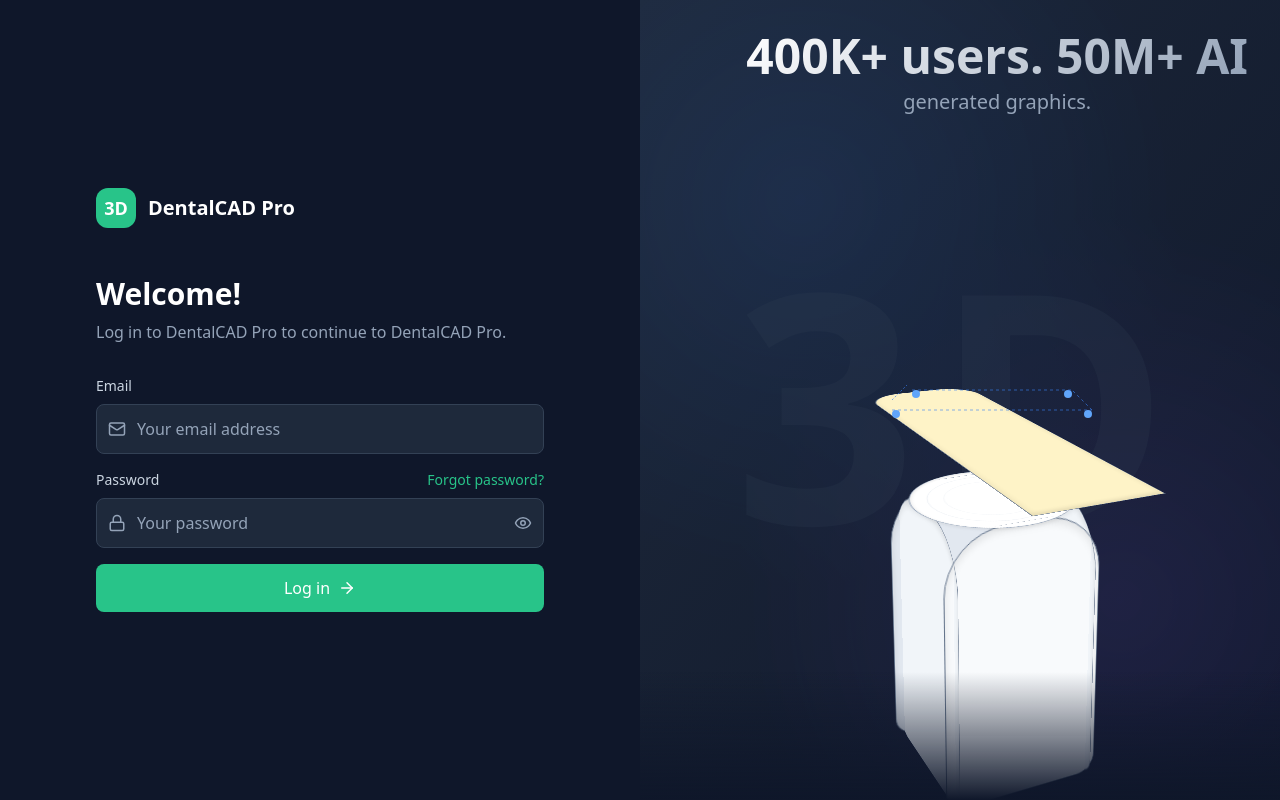
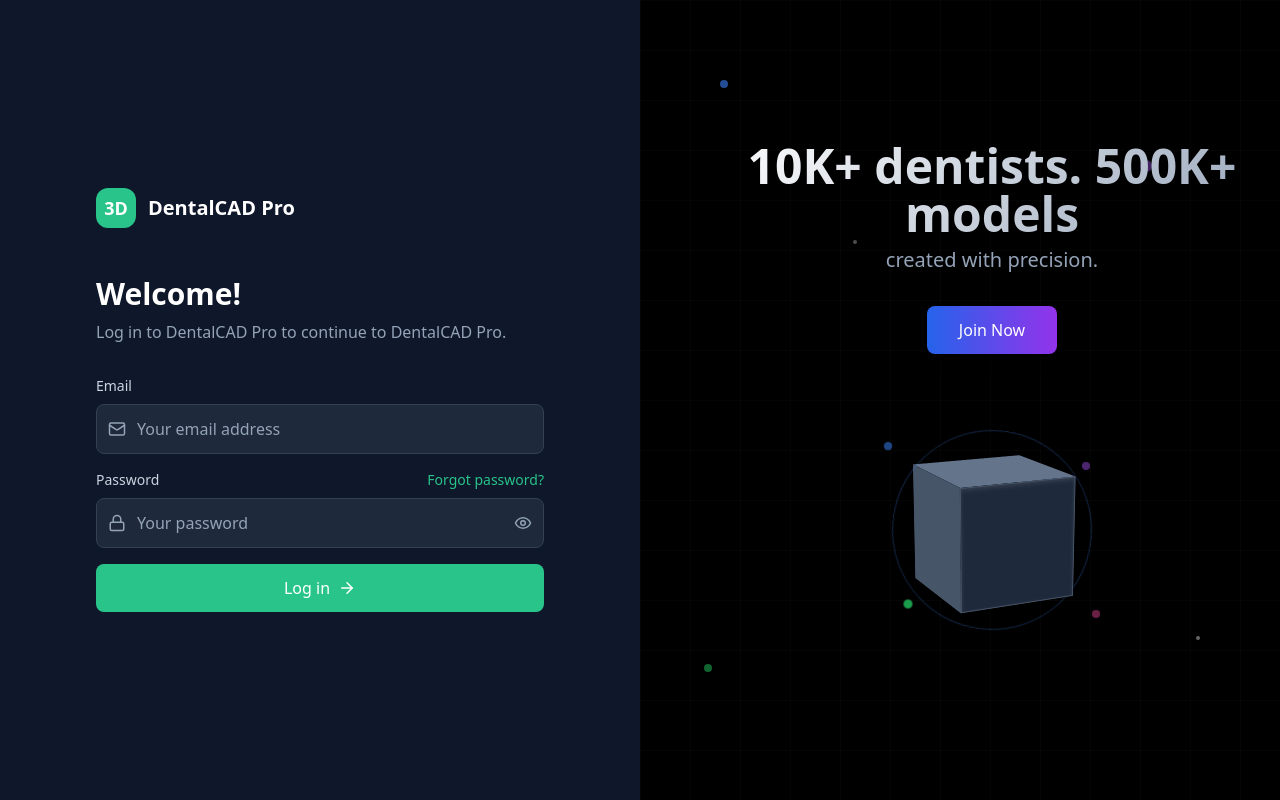
Before and after one commit to TechmaveDesign/cad-software, a React (Vite) app: page / in a window 1280 px wide. Built offline with nearby package versions, Linux system fonts and the light colour scheme.

Commit message:
Update Login Right Side with Dark Geometric Design

```diff
--- a/src/components/LoginPage.tsx
+++ b/src/components/LoginPage.tsx
@@ -596,198 +596,188 @@
       </div>
 
       {/* Right Side - 3D Model and Stats */}
-      <div className="flex-1 relative bg-gradient-to-br from-slate-800 to-slate-900 flex items-center justify-center overflow-hidden pl-16">
+      <div className="flex-1 relative bg-black flex flex-col items-center justify-center overflow-hidden pl-16">
         {/* Background Pattern */}
-        <div className="absolute inset-0 opacity-10">
-          <div className="absolute inset-0" style={{
-            backgroundImage: `radial-gradient(circle at 25% 25%, #3b82f6 0%, transparent 50%),
-                             radial-gradient(circle at 75% 75%, #8b5cf6 0%, transparent 50%)`
+        <div className="absolute inset-0">
+          {/* Grid Pattern */}
+          <div className="absolute inset-0 opacity-20" style={{
+            backgroundImage: `
+              linear-gradient(rgba(255,255,255,0.1) 1px, transparent 1px),
+              linear-gradient(90deg, rgba(255,255,255,0.1) 1px, transparent 1px)
+            `,
+            backgroundSize: '50px 50px'
           }}></div>
+
+          {/* Geometric shapes */}
+          <div className="absolute top-20 left-20 w-2 h-2 bg-blue-500 rounded-full opacity-60"></div>
+          <div className="absolute top-40 right-32 w-3 h-3 bg-purple-500 rounded-full opacity-40"></div>
+          <div className="absolute bottom-32 left-16 w-2 h-2 bg-green-500 rounded-full opacity-50"></div>
+          <div className="absolute top-60 left-1/3 w-1 h-1 bg-white rounded-full opacity-30"></div>
+          <div className="absolute bottom-40 right-20 w-1 h-1 bg-white rounded-full opacity-40"></div>
         </div>
 
-        {/* Large "3D" Background Text */}
-        <div className="absolute inset-0 flex items-center justify-center pointer-events-none">
-          <div className="text-[20rem] font-black text-slate-700/20 select-none leading-none tracking-wider">
-            3D
-          </div>
-        </div>
         {/* Stats */}
-        <div className="absolute top-8 right-8 text-center">
+        <div className="text-center mb-12 z-10">
           <div className="text-5xl font-bold mb-2" style={{
             background: 'linear-gradient(135deg, #ffffff 0%, #94a3b8 100%)',
             WebkitBackgroundClip: 'text',
             WebkitTextFillColor: 'transparent',
             backgroundClip: 'text'
-          }}>400K+ users. 50M+ AI</div>
-          <div className="text-slate-400 text-xl">generated graphics.</div>
+          }}>10K+ dentists. 500K+ models</div>
+          <div className="text-slate-400 text-xl">created with precision.</div>
+
+          {/* Join Now Button */}
+          <div className="mt-8">
+            <button className="px-8 py-3 bg-gradient-to-r from-blue-600 to-purple-600 text-white rounded-lg font-medium hover:from-blue-700 hover:to-purple-700 transition-all duration-300 shadow-lg">
+              Join Now
+            </button>
+          </div>
         </div>
 
-        {/* 3D Model Container with spacing */}
-        <div className="relative flex-1 flex items-center justify-center pr-8 mt-5">
-          {/* 3D Dental Tooth Model */}
-          <div className="relative w-80 h-full max-h-[800px] ml-8">
-            {/* 3D Tooth with CSS Transform */}
-            <div className="relative w-full h-full" style={{
+        {/* 3D Geometric Shape */}
+        <div className="relative z-10">
+          <div className="relative w-64 h-64" style={{
             perspective: '1000px',
             transformStyle: 'preserve-3d'
           }}>
+            {/* Main Cube */}
             <div
               className="absolute inset-0"
               style={{
                 transformStyle: 'preserve-3d',
-                  transform: 'rotateX(-10deg) rotateY(15deg)',
-                  animation: 'float 6s ease-in-out infinite',
-                  marginTop: '220px'
+                transform: 'rotateX(-15deg) rotateY(25deg)',
+                animation: 'float 6s ease-in-out infinite'
               }}
             >
-                {/* Tooth Crown - Front */}
+              {/* Front Face */}
               <div
-                  className="absolute border border-slate-500"
+                className="absolute border border-slate-600"
                 style={{
-                    width: '160px',
-                    height: '280px',
-                    backgroundColor: '#f8fafc',
-                    borderRadius: '60px 60px 20px 20px',
-                    transform: 'translateZ(70px)',
+                  width: '120px',
+                  height: '120px',
+                  backgroundColor: '#1e293b',
+                  transform: 'translateZ(60px)',
                   left: '50%',
-                    top: '30%',
-                    marginLeft: '-80px',
-                    marginTop: '-140px',
-                    boxShadow: 'inset 0 4px 8px rgba(0,0,0,0.1)'
+                  top: '50%',
+                  marginLeft: '-60px',
+                  marginTop: '-60px',
+                  boxShadow: 'inset 0 2px 4px rgba(255,255,255,0.1)'
                 }}
               ></div>
 
-                {/* Tooth Crown - Back */}
+              {/* Back Face */}
               <div
-                  className="absolute border border-slate-500"
+                className="absolute border border-slate-600"
                 style={{
-                    width: '160px',
-                    height: '280px',
-                    backgroundColor: '#e2e8f0',
-                    borderRadius: '60px 60px 20px 20px',
-                    transform: 'translateZ(-70px) rotateY(180deg)',
+                  width: '120px',
+                  height: '120px',
+                  backgroundColor: '#0f172a',
+                  transform: 'translateZ(-60px) rotateY(180deg)',
                   left: '50%',
-                    top: '30%',
-                    marginLeft: '-80px',
-                    marginTop: '-140px',
-                    boxShadow: 'inset 0 4px 8px rgba(0,0,0,0.1)'
+                  top: '50%',
+                  marginLeft: '-60px',
+                  marginTop: '-60px'
                 }}
               ></div>
 
-                {/* Tooth Crown - Right Side */}
+              {/* Right Face */}
               <div
-                  className="absolute border border-slate-500"
+                className="absolute border border-slate-600"
                 style={{
-                    width: '160px',
-                    height: '280px',
-                    backgroundColor: '#f1f5f9',
-                    borderRadius: '60px 60px 20px 20px',
-                    transform: 'rotateY(90deg) translateZ(70px)',
+                  width: '120px',
+                  height: '120px',
+                  backgroundColor: '#334155',
+                  transform: 'rotateY(90deg) translateZ(60px)',
                   left: '50%',
-                    top: '30%',
-                    marginLeft: '-80px',
-                    marginTop: '-140px',
-                    boxShadow: 'inset 0 4px 8px rgba(0,0,0,0.1)'
+                  top: '50%',
+                  marginLeft: '-60px',
+                  marginTop: '-60px'
                 }}
               ></div>
 
-                {/* Tooth Crown - Left Side */}
+              {/* Left Face */}
               <div
-                  className="absolute border border-slate-500"
+                className="absolute border border-slate-600"
                 style={{
-                    width: '160px',
-                    height: '280px',
-                    backgroundColor: '#f1f5f9',
-                    borderRadius: '60px 60px 20px 20px',
-                    transform: 'rotateY(-90deg) translateZ(70px)',
+                  width: '120px',
+                  height: '120px',
+                  backgroundColor: '#475569',
+                  transform: 'rotateY(-90deg) translateZ(60px)',
                   left: '50%',
-                    top: '30%',
-                    marginLeft: '-80px',
-                    marginTop: '-140px',
-                    boxShadow: 'inset 0 4px 8px rgba(0,0,0,0.1)'
+                  top: '50%',
+                  marginLeft: '-60px',
+                  marginTop: '-60px'
                 }}
               ></div>
 
-                {/* Tooth Crown - Top (Chewing Surface) */}
+              {/* Top Face */}
               <div
-                  className="absolute border border-slate-400"
+                className="absolute border border-slate-600"
                 style={{
-                    width: '160px',
-                    height: '160px',
-                    backgroundColor: '#ffffff',
-                    borderRadius: '50%',
-                    transform: 'rotateX(90deg) translateZ(140px)',
+                  width: '120px',
+                  height: '120px',
+                  backgroundColor: '#64748b',
+                  transform: 'rotateX(90deg) translateZ(60px)',
                   left: '50%',
-                    top: '30%',
-                    marginLeft: '-80px',
-                    marginTop: '-80px',
-                    boxShadow: 'inset 0 2px 4px rgba(0,0,0,0.1), 0 2px 8px rgba(0,0,0,0.1)'
+                  top: '50%',
+                  marginLeft: '-60px',
+                  marginTop: '-60px'
                 }}
-                >
-                  {/* Tooth Surface Details */}
-                  <div className="absolute inset-4 border border-slate-300 rounded-full opacity-30"></div>
-                  <div className="absolute inset-8 border border-slate-300 rounded-full opacity-20"></div>
+              ></div>
+
+              {/* Bottom Face */}
+              <div
+                className="absolute border border-slate-600"
+                style={{
+                  width: '120px',
+                  height: '120px',
+                  backgroundColor: '#1e293b',
+                  transform: 'rotateX(-90deg) translateZ(60px)',
+                  left: '50%',
+                  top: '50%',
+                  marginLeft: '-60px',
+                  marginTop: '-60px'
+                }}
+              ></div>
             </div>
 
-                {/* Tooth Root */}
+            {/* Floating Points */}
+            <div className="absolute w-2 h-2 bg-blue-500 rounded-full" style={{ left: '20px', top: '40px', animation: 'pulse 2s infinite' }}></div>
+            <div className="absolute w-2 h-2 bg-purple-500 rounded-full" style={{ right: '30px', top: '60px', animation: 'pulse 3s infinite' }}></div>
+            <div className="absolute w-2 h-2 bg-green-500 rounded-full" style={{ left: '40px', bottom: '50px', animation: 'pulse 2.5s infinite' }}></div>
+            <div className="absolute w-2 h-2 bg-pink-500 rounded-full" style={{ right: '20px', bottom: '40px', animation: 'pulse 1.8s infinite' }}></div>
+
+            {/* Orbital Ring */}
             <div
-                  className="absolute border border-slate-500"
+              className="absolute border border-blue-500 rounded-full opacity-30"
               style={{
-                    width: '120px',
-                    height: '400px',
-                    backgroundColor: '#fef3c7',
-                    borderRadius: '0 0 40px 40px',
-                    transform: 'rotateX(-90deg) translateZ(-200px)',
+                width: '200px',
+                height: '200px',
                 left: '50%',
-                    top: '30%',
-                    marginLeft: '-60px',
-                    marginTop: '-200px',
-                    boxShadow: 'inset 0 4px 8px rgba(0,0,0,0.1)'
+                top: '50%',
+                marginLeft: '-100px',
+                marginTop: '-100px',
+                animation: 'rotate 20s linear infinite'
               }}
             ></div>
           </div>
         </div>
 
-            {/* Tooth Measurement Points */}
-            <div className="absolute" style={{ top: '25%', left: '50%', transform: 'translateX(-50%)' }}>
-              {/* 4 measurement points on tooth crown */}
-              <div className="relative">
-                {/* Front measurement points */}
-                <div className="absolute w-2 h-2 bg-blue-400 rounded-full" style={{ left: '-100px', top: '0px' }}></div>
-                <div className="absolute w-2 h-2 bg-blue-400 rounded-full" style={{ right: '-100px', top: '0px' }}></div>
-                {/* Back measurement points */}
-                <div className="absolute w-2 h-2 bg-blue-400 rounded-full" style={{ left: '-80px', top: '-20px' }}></div>
-                <div className="absolute w-2 h-2 bg-blue-400 rounded-full" style={{ right: '-80px', top: '-20px' }}></div>
-
-                {/* Measurement lines */}
-                <svg className="absolute" style={{ left: '-115px', top: '-35px', width: '230px', height: '50px' }}>
-                  {/* Front measurement line */}
-                  <line x1="15" y1="35" x2="215" y2="35" stroke="#3b82f6" strokeWidth="1" strokeDasharray="3,3" opacity="0.6"/>
-                  {/* Back measurement line */}
-                  <line x1="35" y1="15" x2="195" y2="15" stroke="#3b82f6" strokeWidth="1" strokeDasharray="3,3" opacity="0.6"/>
-                  {/* Left measurement line */}
-                  <line x1="15" y1="25" x2="30" y2="10" stroke="#3b82f6" strokeWidth="1" strokeDasharray="2,2" opacity="0.7"/>
-                  {/* Right measurement line */}
-                  <line x1="215" y1="35" x2="195" y2="15" stroke="#3b82f6" strokeWidth="1" strokeDasharray="3,3" opacity="0.6"/>
-                </svg>
-              </div>
-            </div>
-          </div>
-        </div>
-
-        {/* Bottom gradient fade */}
-        <div className="absolute bottom-0 left-0 right-0 h-32 bg-gradient-to-t from-slate-900 to-transparent"></div>
-
         {/* CSS Animations */}
         <style jsx>{`
           @keyframes float {
-            0%, 100% { transform: rotateX(-15deg) rotateY(25deg) translateY(0px); }
-            50% { transform: rotateX(-15deg) rotateY(25deg) translateY(-10px); }
+            0%, 100% { transform: rotateX(-15deg) rotateY(25deg) translateY(0px) scale(1); }
+            50% { transform: rotateX(-15deg) rotateY(25deg) translateY(-10px) scale(1.05); }
           }
 
           @keyframes rotate {
             from { transform: rotate(0deg); }
             to { transform: rotate(360deg); }
+          }
+
+          @keyframes pulse {
+            0%, 100% { opacity: 0.4; transform: scale(1); }
+            50% { opacity: 1; transform: scale(1.2); }
           }
         `}</style>
       </div>
```
Lines whose indentation alone changed are shown as unchanged.
